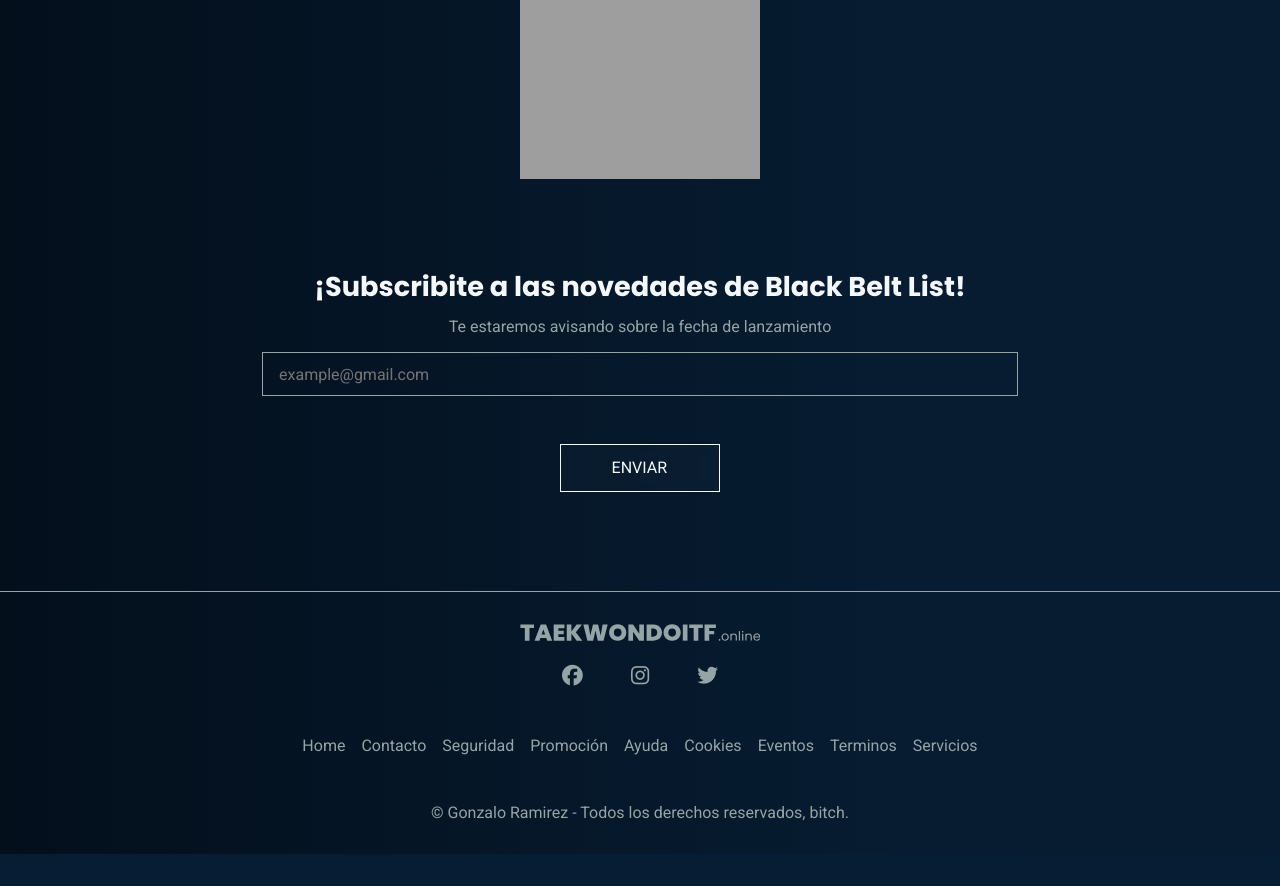
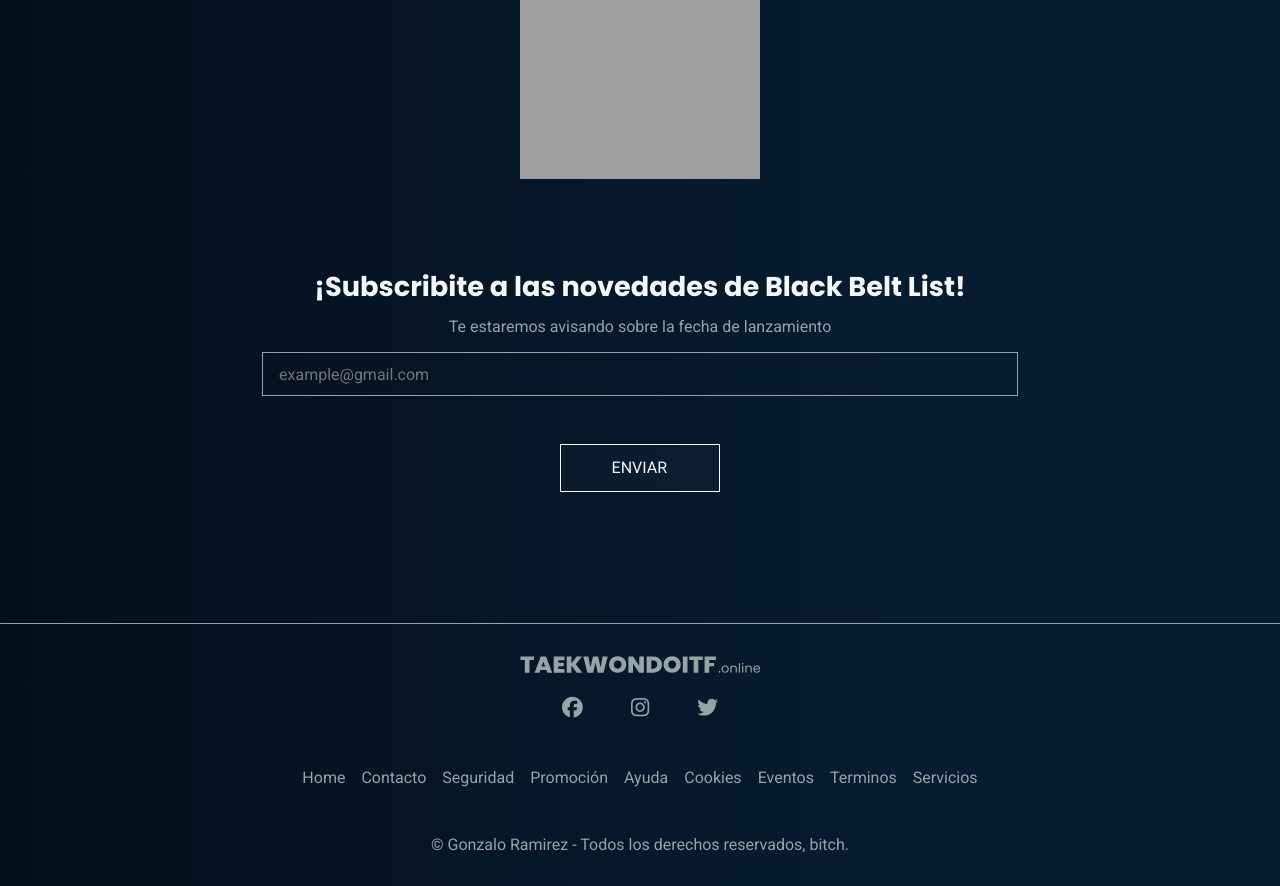
Before and after one commit to DataAnalystGabo/taekwondoitf.online, a PHP site: page / in a window 1280 px wide. Shown: the part 1604-2490 px from the top of the page. Before the commit the page ends 2458 px from the top, so only its background shows below. Run offline with PHP 8.4, Linux system fonts and the light colour scheme; data that the repository does not hold is empty; a stand-in replaces the project's code that opens the database connection; some libraries are stand-ins or nearby versions; grey boxes are pictures that could not be loaded.

Commit message:
Modificaciones de diseño

```diff
--- a/css/footer.css
+++ b/css/footer.css
@@ -1,7 +1,6 @@
 .footer{
-    display: fixed;
-    bottom: 0;
-    left: 0;
+    display: flex;
+    position: relative;
     width: 100%;
     border-top: 1px solid var(--grey);
 }
--- a/css/index.css
+++ b/css/index.css
@@ -198,7 +198,7 @@
         .cover__img{
             width: 100%;
             height: 100%;
-            object-fit: cover;
+            object-fit: contain;
         }
 
     .resumen{
@@ -292,10 +292,10 @@
     align-items: center;
     text-align: center;
     width: 100%;
-    height: max-content;
     color: var(--white);
     font-family: var(--roboto);
     border-top: 1px solid var(--grey);
+    margin-bottom: 2em;
 }
 
     .bbl__title{
```
Also changed, not shown: admi/images/1665108547_carlitos_bala.webp (added), admi/images/1665108547_worldCupKoper2022.webp (added).
